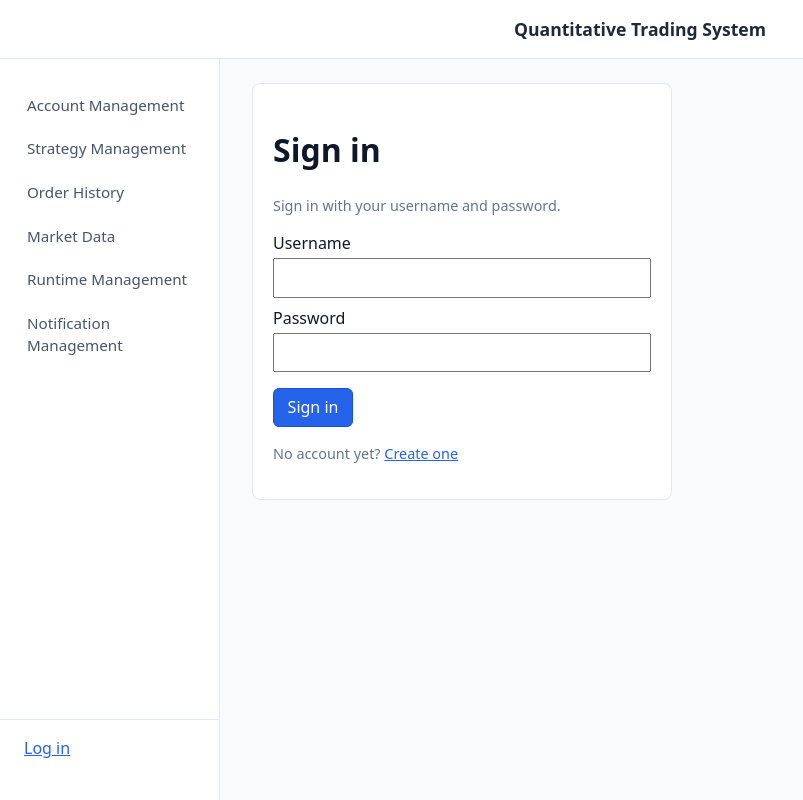
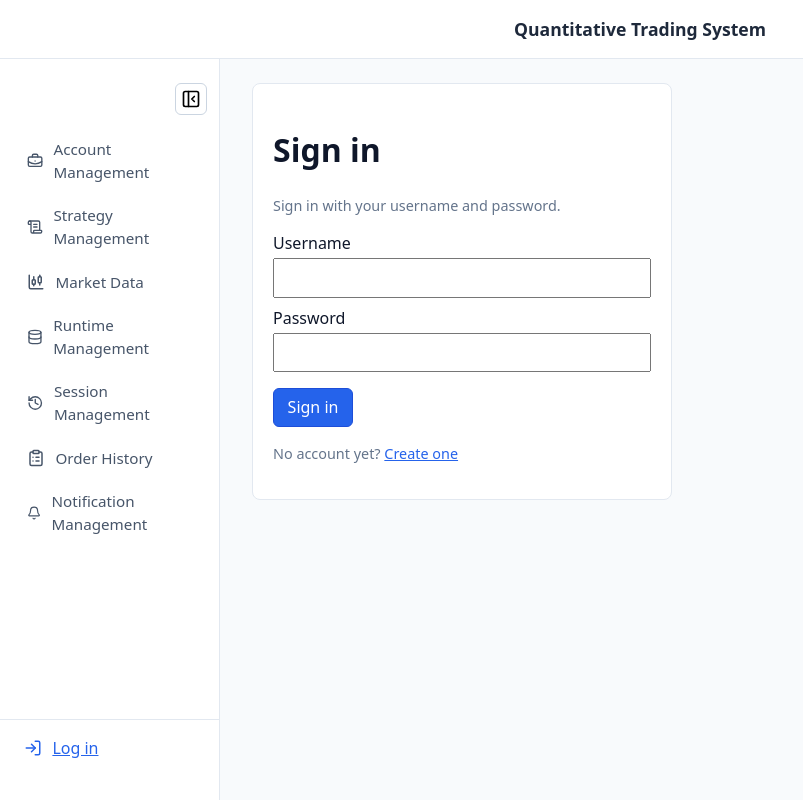
Before and after one commit to hushine-tech/quant-frontend, a React (Vite) app: page /login in a window 1280 px wide. Shown: the whole page, without its empty margins (0-803 px from the left). Built offline with nearby package versions, Linux system fonts and the light colour scheme.

Commit message:
feat: add workflow navigation and collapsible sidebar

```diff
--- a/src/App.tsx
+++ b/src/App.tsx
@@ -7,19 +7,31 @@ import {
   useLocation,
   useNavigate,
 } from "react-router-dom";
+import {
+  Bell,
+  BriefcaseBusiness,
+  ChartCandlestick,
+  ClipboardList,
+  Database,
+  History,
+  LogIn,
+  LogOut,
+  MoreHorizontal,
+  PanelLeftClose,
+  ScrollText,
+} from "lucide-react";
 import { getToken, setToken } from "@/api/client";
+import AccountManagement from "@/pages/AccountManagement";
 import AccountDetail from "@/pages/AccountDetail";
-import AccountList from "@/pages/AccountList";
-import AccountNew from "@/pages/AccountNew";
 import Login from "@/pages/Login";
 import SessionDetailPage from "@/pages/SessionDetailPage";
+import SessionManagement from "@/pages/SessionManagement";
 import Signup from "@/pages/Signup";
 import StrategyList from "@/pages/StrategyList";
 import StrategyDetail from "@/pages/StrategyDetail";
 import OrderHistory from "@/pages/OrderHistory";
 import MarketDataPage from "@/pages/MarketData";
 import NotificationManagement from "@/pages/NotificationManagement";
-import RuntimeCredentials from "@/pages/RuntimeCredentials";
 import RuntimeManagement, { RuntimeDetailPage } from "@/pages/RuntimeManagement";
 
 function RequireAuth({ children }: { children: React.ReactNode }) {
@@ -27,66 +39,85 @@ function RequireAuth({ children }: { children: React.ReactNode }) {
   return children;
 }
 
+const PRIMARY_NAV_ITEMS = [
+  { to: "/accounts", label: "Account Management", icon: BriefcaseBusiness },
+  { to: "/strategies", label: "Strategy Management", icon: ScrollText },
+  { to: "/market-data", label: "Market Data", icon: ChartCandlestick },
+  { to: "/runtimes", label: "Runtime Management", icon: Database },
+  { to: "/sessions", label: "Session Management", icon: History },
+  { to: "/orders", label: "Order History", icon: ClipboardList },
+  { to: "/notifications", label: "Notification Management", icon: Bell },
+];
+
 type SidebarProps = {
   drawerOpen: boolean;
+  collapsed: boolean;
+  onToggleCollapsed: () => void;
   onNavigate: () => void;
   firstLinkRef: React.RefObject<HTMLAnchorElement>;
 };
 
-function Sidebar({ drawerOpen, onNavigate, firstLinkRef }: SidebarProps) {
+function Sidebar({
+  drawerOpen,
+  collapsed,
+  onToggleCollapsed,
+  onNavigate,
+  firstLinkRef,
+}: SidebarProps) {
   const nav = useNavigate();
   const authed = !!getToken();
-  const className = `sidebar${drawerOpen ? " sidebar--open" : ""}`;
+  const className = `sidebar${drawerOpen ? " sidebar--open" : ""}${collapsed ? " sidebar--collapsed" : ""}`;
   return (
     <aside id="primary-sidebar" className={className} aria-label="Primary navigation">
+      <div className="sidebar-collapse-row">
+        <button
+          type="button"
+          className="sidebar-icon-button"
+          aria-label={collapsed ? "Expand navigation" : "Collapse navigation"}
+          onClick={onToggleCollapsed}
+          title={collapsed ? "Expand navigation" : "Collapse navigation"}
+        >
+          {collapsed ? <MoreHorizontal size={20} aria-hidden="true" /> : <PanelLeftClose size={20} aria-hidden="true" />}
+        </button>
+      </div>
       <ul className="sidebar-nav">
-        <li>
-          <NavLink to="/accounts" ref={firstLinkRef} onClick={onNavigate}>
-            Account Management
-          </NavLink>
-        </li>
-        <li>
-          <NavLink to="/strategies" onClick={onNavigate}>
-            Strategy Management
-          </NavLink>
-        </li>
-        <li>
-          <NavLink to="/orders" onClick={onNavigate}>
-            Order History
-          </NavLink>
-        </li>
-        <li>
-          <NavLink to="/market-data" onClick={onNavigate}>
-            Market Data
-          </NavLink>
-        </li>
-        <li>
-          <NavLink to="/runtimes" onClick={onNavigate}>
-            Runtime Management
-          </NavLink>
-        </li>
-        <li>
-          <NavLink to="/notifications" onClick={onNavigate}>
-            Notification Management
-          </NavLink>
-        </li>
+        {PRIMARY_NAV_ITEMS.map((item, index) => {
+          const Icon = item.icon;
+          return (
+            <li key={item.to}>
+              <NavLink
+                to={item.to}
+                ref={index === 0 ? firstLinkRef : undefined}
+                onClick={onNavigate}
+                title={collapsed ? item.label : undefined}
+              >
+                <Icon size={18} aria-hidden="true" />
+                <span className="sidebar-label">{item.label}</span>
+                {collapsed ? <span className="sidebar-tooltip">{item.label}</span> : null}
+              </NavLink>
+            </li>
+          );
+        })}
       </ul>
       <div className="sidebar-bottom">
         {authed ? (
           <button
             type="button"
-            style={{ width: "100%", fontSize: "0.85rem" }}
+            className="sidebar-logout"
             onClick={() => {
               setToken(null);
               onNavigate();
               nav("/login", { replace: true });
             }}
+            title={collapsed ? "Log out" : undefined}
           >
-            Log out
+            <LogOut size={18} aria-hidden="true" />
+            <span className="sidebar-label">Log out</span>
           </button>
         ) : (
           <NavLink to="/login" onClick={onNavigate}>
-            Log in
+            <LogIn size={18} aria-hidden="true" />
+            <span className="sidebar-label">Log in</span>
           </NavLink>
         )}
       </div>
@@ -111,6 +142,9 @@ function HamburgerIcon({ open }: { open: boolean }) {
 
 function Layout({ children }: { children: React.ReactNode }) {
   const [drawerOpen, setDrawerOpen] = useState(false);
+  const [sidebarCollapsed, setSidebarCollapsed] = useState(() => {
+    return window.localStorage.getItem("hushine.sidebarCollapsed") === "1";
+  });
   const location = useLocation();
   const hamburgerRef = useRef<HTMLButtonElement>(null);
   const firstLinkRef = useRef<HTMLAnchorElement>(null!);
@@ -121,6 +155,10 @@ function Layout({ children }: { children: React.ReactNode }) {
   useEffect(() => {
     setDrawerOpen(false);
   }, [location.pathname]);
+
+  useEffect(() => {
+    window.localStorage.setItem("hushine.sidebarCollapsed", sidebarCollapsed ? "1" : "0");
+  }, [sidebarCollapsed]);
 
   // Esc to close
   useEffect(() => {
@@ -170,9 +208,11 @@ function Layout({ children }: { children: React.ReactNode }) {
         </button>
         Quantitative Trading System
       </header>
-      <div className="app-body">
+      <div className={`app-body${sidebarCollapsed ? " app-body--sidebar-collapsed" : ""}`}>
         <Sidebar
           drawerOpen={drawerOpen}
+          collapsed={sidebarCollapsed}
+          onToggleCollapsed={() => setSidebarCollapsed((v) => !v)}
           onNavigate={closeDrawer}
           firstLinkRef={firstLinkRef}
         />
@@ -195,12 +235,9 @@ export default function App() {
         <Route path="/signup" element={<Signup />} />
         <Route
           path="/accounts"
-          element={<RequireAuth><AccountList /></RequireAuth>}
+          element={<RequireAuth><AccountManagement /></RequireAuth>}
         />
-        <Route
-          path="/accounts/new"
-          element={<RequireAuth><AccountNew /></RequireAuth>}
-        />
+        <Route path="/accounts/new" element={<Navigate to="/accounts?tab=create" replace />} />
         <Route
           path="/accounts/:id"
           element={<RequireAuth><AccountDetail /></RequireAuth>}
@@ -208,6 +245,10 @@ export default function App() {
         <Route
           path="/accounts/:id/sessions/:sessionId"
           element={<RequireAuth><SessionDetailPage /></RequireAuth>}
+        />
+        <Route
+          path="/sessions"
+          element={<RequireAuth><SessionManagement /></RequireAuth>}
         />
         <Route
           path="/strategies"
@@ -229,10 +270,7 @@ export default function App() {
           path="/runtimes"
           element={<RequireAuth><RuntimeManagement /></RequireAuth>}
         />
-        <Route
-          path="/runtimes/credentials"
-          element={<RequireAuth><RuntimeCredentials /></RequireAuth>}
-        />
+        <Route path="/runtimes/credentials" element={<Navigate to="/runtimes?tab=credentials" replace />} />
         <Route
           path="/runtimes/:runtimeId"
           element={<RequireAuth><RuntimeDetailPage /></RequireAuth>}
@@ -241,7 +279,7 @@ export default function App() {
           path="/notifications"
           element={<RequireAuth><NotificationManagement /></RequireAuth>}
         />
-        <Route path="/settings/runtime-credentials" element={<Navigate to="/runtimes/credentials" replace />} />
+        <Route path="/settings/runtime-credentials" element={<Navigate to="/runtimes?tab=credentials" replace />} />
         <Route path="/" element={<Navigate to="/accounts" replace />} />
         <Route path="*" element={<p>Not found</p>} />
       </Routes>
--- a/src/index.css
+++ b/src/index.css
@@ -61,6 +61,11 @@ a {
   padding: 1.5rem 0;
   display: flex;
   flex-direction: column;
+}
+
+.app-body--sidebar-collapsed .sidebar {
+  width: 64px;
+  min-width: 64px;
 }
 
 /* ── Hamburger button (mobile only) ──────────────────────────── */
@@ -174,6 +179,110 @@ a {
   font-weight: 600;
   border-left-color: #2563eb;
   background: #eff6ff;
+}
+
+.sidebar-collapse-row {
+  display: flex;
+  justify-content: flex-end;
+  padding: 0 0.75rem 0.75rem;
+}
+
+.sidebar-icon-button {
+  display: inline-flex;
+  width: 2rem;
+  height: 2rem;
+  align-items: center;
+  justify-content: center;
+  padding: 0;
+}
+
+.sidebar-nav li a,
+.sidebar-bottom a,
+.sidebar-logout {
+  position: relative;
+  display: flex;
+  align-items: center;
+  gap: 0.65rem;
+}
+
+.sidebar-logout {
+  width: 100%;
+  color: #475569;
+  background: transparent;
+  border: 1px solid #dbe3ef;
+}
+
+.sidebar--collapsed {
+  width: 64px;
+  min-width: 64px;
+}
+
+.sidebar--collapsed .sidebar-collapse-row {
+  justify-content: center;
+  padding-left: 0;
+  padding-right: 0;
+}
+
+.sidebar--collapsed .sidebar-nav li a,
+.sidebar--collapsed .sidebar-bottom a,
+.sidebar--collapsed .sidebar-logout {
+  justify-content: center;
+  padding-left: 0;
+  padding-right: 0;
+}
+
+.sidebar--collapsed .sidebar-label {
+  display: none;
+}
+
+.sidebar-tooltip {
+  position: absolute;
+  left: calc(100% + 0.5rem);
+  top: 50%;
+  transform: translateY(-50%);
+  z-index: 120;
+  display: none;
+  white-space: nowrap;
+  border: 1px solid #dbe3ef;
+  border-radius: 6px;
+  background: #0f172a;
+  color: #fff;
+  padding: 0.25rem 0.5rem;
+  font-size: 0.78rem;
+  font-weight: 500;
+}
+
+.sidebar--collapsed .sidebar-nav li a:hover .sidebar-tooltip {
+  display: inline-block;
+}
+
+.sidebar--collapsed .sidebar-bottom {
+  padding-left: 0.75rem;
+  padding-right: 0.75rem;
+}
+
+@media (max-width: 640px) {
+  .app-body--sidebar-collapsed .sidebar,
+  .sidebar--collapsed {
+    width: 260px;
+    min-width: 260px;
+  }
+
+  .sidebar--collapsed .sidebar-label {
+    display: inline;
+  }
+
+  .sidebar--collapsed .sidebar-nav li a,
+  .sidebar--collapsed .sidebar-bottom a,
+  .sidebar--collapsed .sidebar-logout {
+    justify-content: flex-start;
+    padding-left: 1.5rem;
+    padding-right: 1.5rem;
+  }
+
+  .sidebar--collapsed .sidebar-tooltip {
+    display: none;
+  }
 }
 
 .content-area {
```
Also changed, not shown: 1 other file (tests, documents, lock files or other folders).
